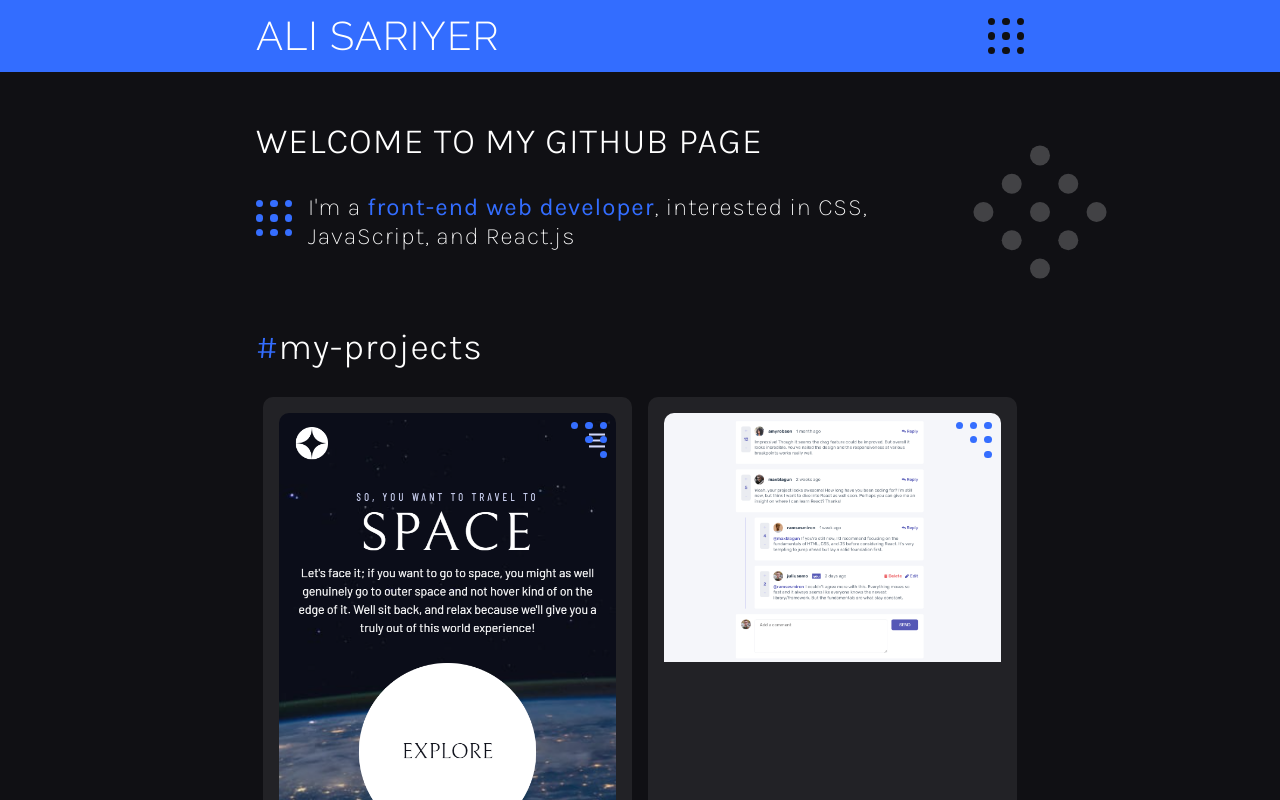
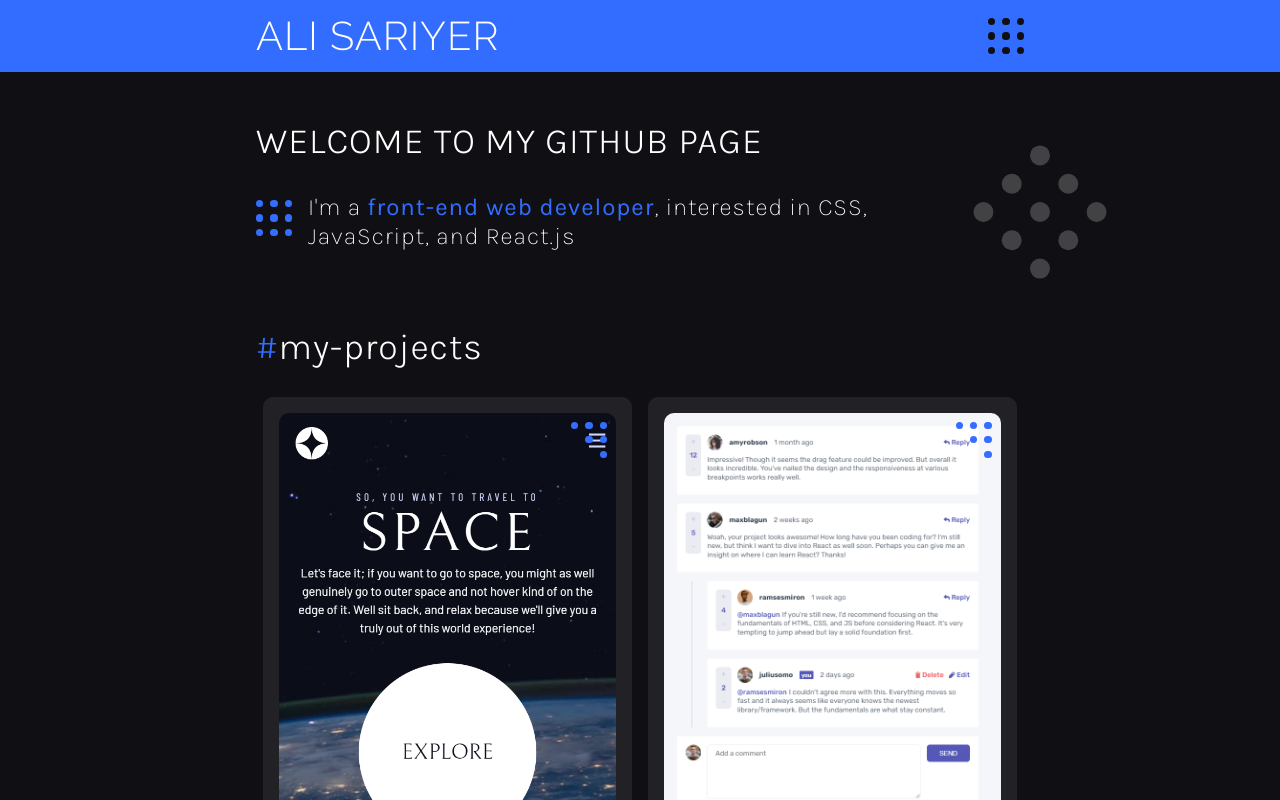
Before and after one commit to alisariyer/alisariyer, a React (Create React App) app: page / in a window 1280 px wide. Shown: the top 800 px of the page. Built offline with nearby package versions, Linux system fonts and the light colour scheme.

Commit message:
Change img in card element to backgroundImage

```diff
--- a/src/components/Projects.js
+++ b/src/components/Projects.js
@@ -6,12 +6,15 @@ export default function Projects() {
   const projects = data.projects;
 
   const projectCards = projects.map(project => {
+    const cardStyle = {
+      backgroundImage: `url(./images/${project.image})`
+    }
     return (
       <article className="card" key={project.id}>
           <Dots backgroundColor="#ffffff36"/>
-          <div className="card-img--container">
+          <div className="card-img--container" style={cardStyle}>
             <Dots backgroundColor="#356EFF" isTriangle={true}/>
-            <img className="card-img" src={`./images/${project.image}`} alt={project.name} />
+            {/* <img src={`./images/${project.image}`} alt={project.name} /> */}
           </div>
           <div className="card-content--container">
             <div className="card-title--container">
--- a/src/css/main.css
+++ b/src/css/main.css
@@ -140,6 +140,9 @@
     overflow: hidden;
     border-radius: var(--rem);
     margin-bottom: var(--padding);
+    background-repeat: no-repeat;
+    background-position: top center;
+    background-size: cover;
 }
 
 .dots-triangle {
```
